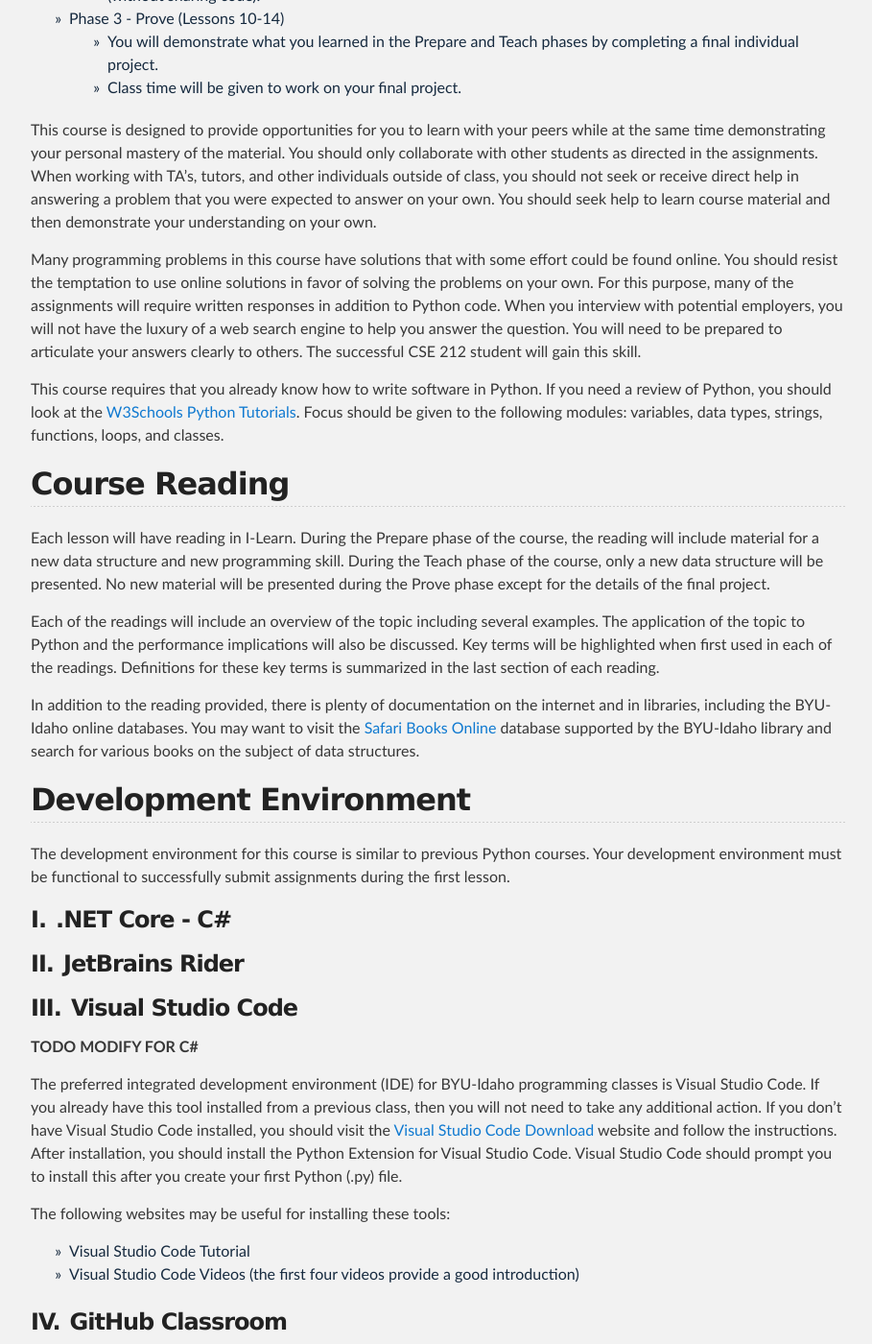
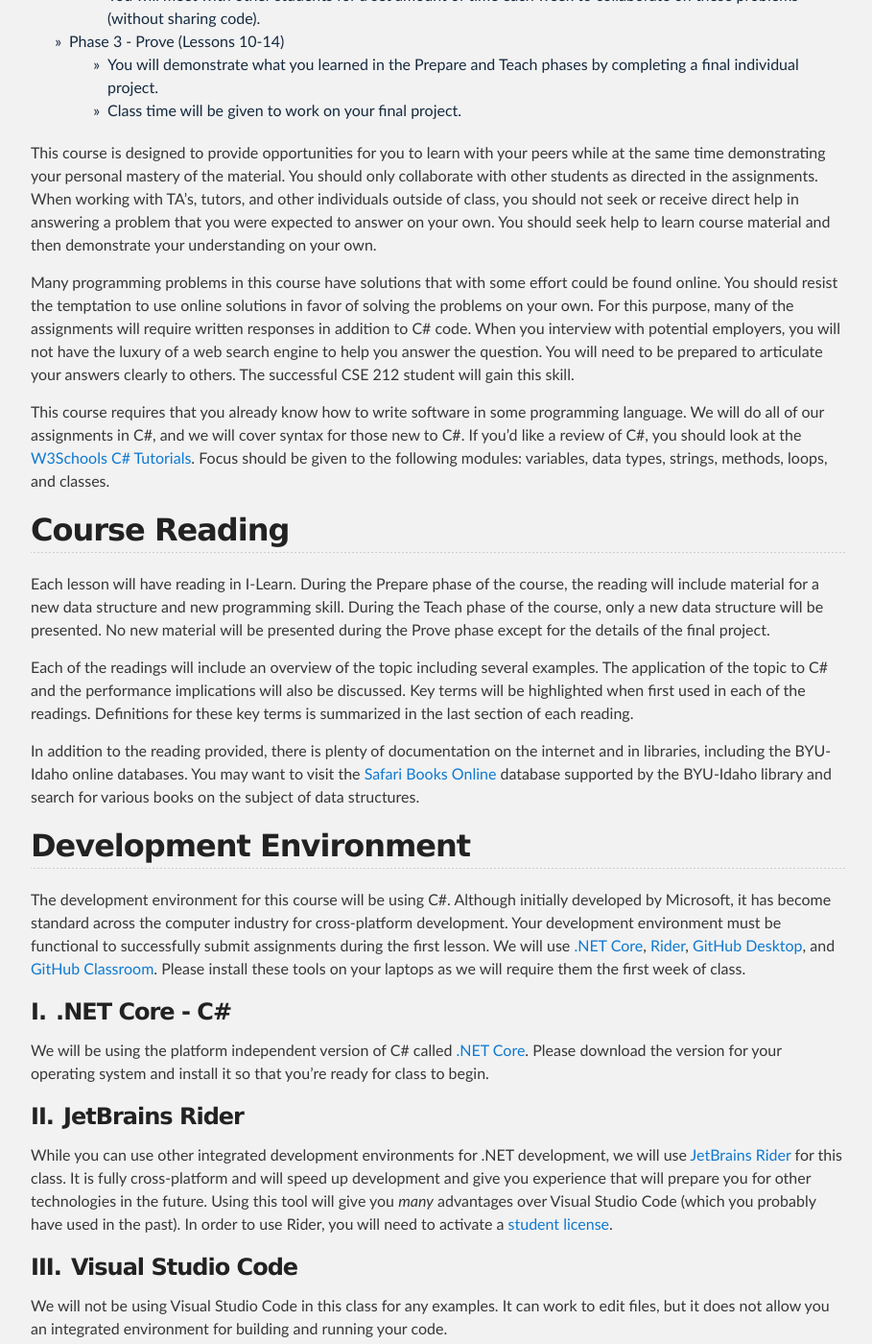
Before and after one commit to byui-cse/cse212-csharp, a Jekyll site: the page built from docs/lesson01/welcome.md, in a window 1280 px wide and 1400 px high, scrolled down 1215 px. Shown: the whole window at 96% size, without its empty margins (183-1092 px from the left). Built offline with Jekyll 4.4.1, drawn with Linux system fonts in a browser that asks for light colours; some web fonts are replaced; some of the changed text lies outside the part shown.

Commit message:
Updated welcome to include required tools

```diff
--- a/docs/lesson01/welcome.md
+++ b/docs/lesson01/welcome.md
@@ -11,12 +11,13 @@
     * [.NET Core - C#](#net-core---c)
     * [JetBrains Rider](#jetbrains-rider)
     * [Visual Studio Code](#visual-studio-code)
+    * [GitHub Desktop](#github-desktop)
     * [GitHub Classroom](#github-classroom)
 * [Downloading Course Files](#downloading-course-files)
 * [Preparing for the Final Project](#preparing-for-the-final-project)
 
 ## About CSE 212
-Welcome to CSE 212 - Programming with Data Structures. This course is intended for students who have studied Python including functions and classes. As you progress towards a career as a software engineer, this course will prepare you to effectively use data structures and increase your programming skills. The successful CSE 212 student will develop the following skills:
+Welcome to CSE 212 - Programming with Data Structures. This course is intended for students who have studied programming including functions and classes whether in C# or Python. As you progress towards a career as a software engineer, this course will prepare you to effectively use data structures and increase your programming skills. The successful CSE 212 student will develop the following skills:
 
 * Problem Solver: Apply a systematic approach to writing code to solve problems involving data structures.
 * Evaluator: Evaluate the performance of alternative solutions for code containing data structures using big O notation.
@@ -43,45 +44,46 @@
 
 This course is designed to provide opportunities for you to learn with your peers while at the same time demonstrating your personal mastery of the material. You should only collaborate with other students as directed in the assignments. When working with TA's, tutors, and other individuals outside of class, you should not seek or receive direct help in answering a problem that you were expected to answer on your own. You should seek help to learn course material and then demonstrate your understanding on your own.
 
-Many programming problems in this course have solutions that with some effort could be found online. You should resist the temptation to use online solutions in favor of solving the problems on your own. For this purpose, many of the assignments will require written responses in addition to Python code. When you interview with potential employers, you will not have the luxury of a web search engine to help you answer the question. You will need to be prepared to articulate your answers clearly to others. The successful CSE 212 student will gain this skill.
+Many programming problems in this course have solutions that with some effort could be found online. You should resist the temptation to use online solutions in favor of solving the problems on your own. For this purpose, many of the assignments will require written responses in addition to C# code. When you interview with potential employers, you will not have the luxury of a web search engine to help you answer the question. You will need to be prepared to articulate your answers clearly to others. The successful CSE 212 student will gain this skill.
 
-This course requires that you already know how to write software in Python. If you need a review of Python, you should look at the [W3Schools Python Tutorials](https://www.w3schools.com/python/default.asp). Focus should be given to the following modules: variables, data types, strings, functions, loops, and classes.
+This course requires that you already know how to write software in some programming language. We will do all of our assignments in C#, and we will cover syntax for those new to C#. If you'd like a review of C#, you should look at the [W3Schools C# Tutorials](https://www.w3schools.com/cs/index.php). Focus should be given to the following modules: variables, data types, strings, methods, loops, and classes.
 
 ## Course Reading
 Each lesson will have reading in I-Learn. During the Prepare phase of the course, the reading will include material for a new data structure and new programming skill. During the Teach phase of the course, only a new data structure will be presented. No new material will be presented during the Prove phase except for the details of the final project.
 
-Each of the readings will include an overview of the topic including several examples. The application of the topic to Python and the performance implications will also be discussed. Key terms will be highlighted when first used in each of the readings. Definitions for these key terms is summarized in the last section of each reading.
+Each of the readings will include an overview of the topic including several examples. The application of the topic to C# and the performance implications will also be discussed. Key terms will be highlighted when first used in each of the readings. Definitions for these key terms is summarized in the last section of each reading.
 
 In addition to the reading provided, there is plenty of documentation on the internet and in libraries, including the BYU-Idaho online databases. You may want to visit the [Safari Books Online](http://go.oreilly.com/byu-idaho) database supported by the BYU-Idaho library and search for various books on the subject of data structures.
 
 ## Development Environment
-The development environment for this course is similar to previous Python courses. Your development environment must be functional to successfully submit assignments during the first lesson.
+The development environment for this course will be using C#. Although initially developed by Microsoft, it has become standard across the computer industry for cross-platform development. Your development environment must be functional to successfully submit assignments during the first lesson. We will use [.NET Core](#net-core---c), [Rider](#jetbrains-rider), [GitHub Desktop](#github-desktop), and [GitHub Classroom](#github-classroom). Please install these tools on your laptops as we will require them the first week of class.
 
 ### .NET Core - C#
+We will be using the platform independent version of C# called [.NET Core](https://dotnet.microsoft.com/en-us/download). Please download the version for your operating system and install it so that you're ready for class to begin.
+
 ### JetBrains Rider
+While you can use other integrated development environments for .NET development, we will use [JetBrains Rider](https://www.jetbrains.com/rider/) for this class. It is fully cross-platform and will speed up development and give you experience that will prepare you for other technologies in the future. Using this tool will give you *many* advantages over Visual Studio Code (which you probably have used in the past). In order to use Rider, you will need to activate a [student license](https://www.jetbrains.com/community/education/#students).
+
 ### Visual Studio Code
-**TODO MODIFY FOR C#**
+We will not be using Visual Studio Code in this class for any examples. It can work to edit files, but it does not allow you an integrated environment for building and running your code.
 
-The preferred integrated development environment (IDE) for BYU-Idaho programming classes is Visual Studio Code. If you already have this tool installed from a previous class, then you will not need to take any additional action. If you don't have Visual Studio Code installed, you should visit the [Visual Studio Code Download](https://code.visualstudio.com/) website and follow the instructions. After installation, you should install the Python Extension for Visual Studio Code. Visual Studio Code should prompt you to install this after you create your first Python (.py) file.
-
-The following websites may be useful for installing these tools:
-
-* Visual Studio Code Tutorial
-* Visual Studio Code Videos (the first four videos provide a good introduction)
+### GitHub Desktop
+For almost all of your teach one another assignments and prove assignments, you will be cloning a repository, making changes, and then committing and pushing changes to that repository. You will then submit a link to your repository in canvas as the submission. For cloning, committing, and pushing changes we *strongly* encourage you to use [GitHub Desktop](https://desktop.github.com/) over any other tools. I've seen other tools lose track of changes, miss files, or experience authentication issues.
 
 ### GitHub Classroom
+We will use GitHub Classroom to manage access to assignments and repositories so that teachers and TAs have access to your submissions. You will need to have a [GitHub account](https://github.com/).
 
 ## Downloading Course Files
-In the Teach activities and Prove assignments, you will frequently be asked to download documents and files. Depending on the browser you are using, the file may cause additional tabs to open. If a file is displayed in a tab instead of downloading, then you may need to right click on the link to download the file. When downloading Python files (with a .py extension) your browser may give you a warning about a potential dangerous files. If you were not a programmer, you would not want to download Python files since you may be receiving one from an untrusted person. However, since you are a programmer and are taking a programming class, you should trust these files for download.
+In the Teach activities and Prove assignments, you will frequently be asked to download documents and files. The instructions will be a page like this one, but the code will be a link to GitHub Classroom for you to "Accept the Assignment". This will create your own personal GitHub repository with a copy of the starting files. It is expected that you make the appropriate changes to the files and then commit and push those changes back to that same repository.
 
 Every file that you download contains the following warning: "It is a violation of BYU-Idaho Honor Code to post or share this code with others or to post it online. Storage into a personal and private repository (e.g. private GitHub repository, unshared Google Drive folder) is acceptable." It is very important that you follow these rules for all material in the course.
 
-The Prove assignments will include a Response Document that you must use to provide your responses to questions. When you submit your assignment, you will need to submit the completed Response Document along with any required python code files.
+The Prove assignments will include a Response Document that you must use to provide your responses to questions. When you submit your assignment, you will need to submit the completed Response Document along with any required code files.
 
 ## Preparing for the Final Project
 Starting in Week 10, the course will be devoted to working on your final project. The [Week 10 Prepare](../lesson10/prepare) contains the full description of the project. You will be asked to create a detailed tutorial about some of the data structures you have learned during the course. To prepare for the project, you are encouraged to begin taking weekly notes about each data structure with special attention to the following:
 * What is the purpose of this data structure and when is it used?
 * What is the performance of this data structure (you learn about performance in Week 2)?
-* How does the data structure work and how do you use it with Python?
+* How does the data structure work and how do you use it with C#?
 * What are some common errors you may encounter while using the data structure?
 * The reading and the assignments contain several problem that require the use of data structures. Can you write additional problems on your own to solve?
```
Also changed, not shown: 1 other file.
